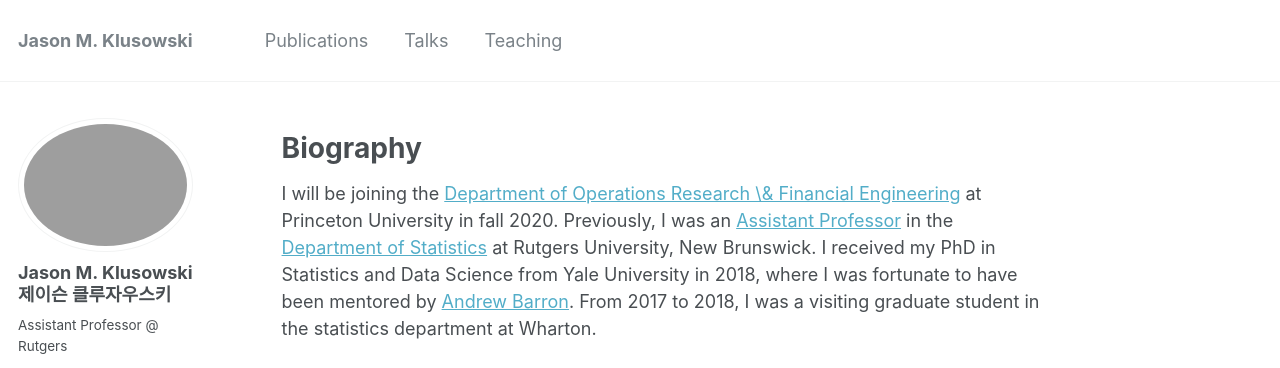
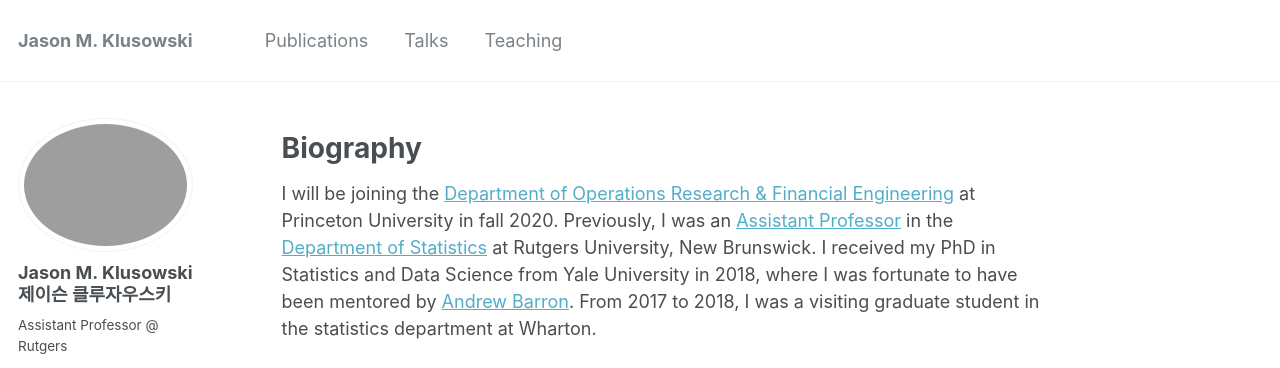
Before and after one commit to jasonklusowski/jasonklusowski.github.io, a Jekyll site: the page built from _pages/about.md, in a window 1280 px wide and 900 px high. Shown: the top 368 px of the window. Built offline with Jekyll 4.4.1, drawn with Linux system fonts in a browser that asks for light colours.

```diff
--- a/_pages/about.md
+++ b/_pages/about.md
@@ -11,7 +11,7 @@ redirect_from:
 Biography
 ======
 
-I will be joining the [Department of Operations Research \& Financial Engineering](https://orfe.princeton.edu/) at Princeton University in fall 2020. Previously, I was an [Assistant Professor](https://statistics.rutgers.edu/people-pages/faculty/people/130-faculty/396-jason-m-klusowski) in the [Department of Statistics](http://statistics.rutgers.edu/) at Rutgers University, New Brunswick. I received my PhD in Statistics and Data Science from Yale University in 2018, where I was fortunate to have been mentored by [Andrew Barron](http://www.stat.yale.edu/~arb4/). From 2017 to 2018, I was a visiting graduate student in the statistics department at Wharton.
+I will be joining the [Department of Operations Research & Financial Engineering](https://orfe.princeton.edu/) at Princeton University in fall 2020. Previously, I was an [Assistant Professor](https://statistics.rutgers.edu/people-pages/faculty/people/130-faculty/396-jason-m-klusowski) in the [Department of Statistics](http://statistics.rutgers.edu/) at Rutgers University, New Brunswick. I received my PhD in Statistics and Data Science from Yale University in 2018, where I was fortunate to have been mentored by [Andrew Barron](http://www.stat.yale.edu/~arb4/). From 2017 to 2018, I was a visiting graduate student in the statistics department at Wharton.
 
 My research is partially supported by [NSF DMS-1915932](https://www.nsf.gov/awardsearch/showAward?AWD_ID=1915932) (PI) and [TRIPODS DATA-INSPIRE Institute CCF-1934924](https://www.nsf.gov/awardsearch/showAward?AWD_ID=1934924) (Senior Personnel). Thank you, NSF!
 
```
